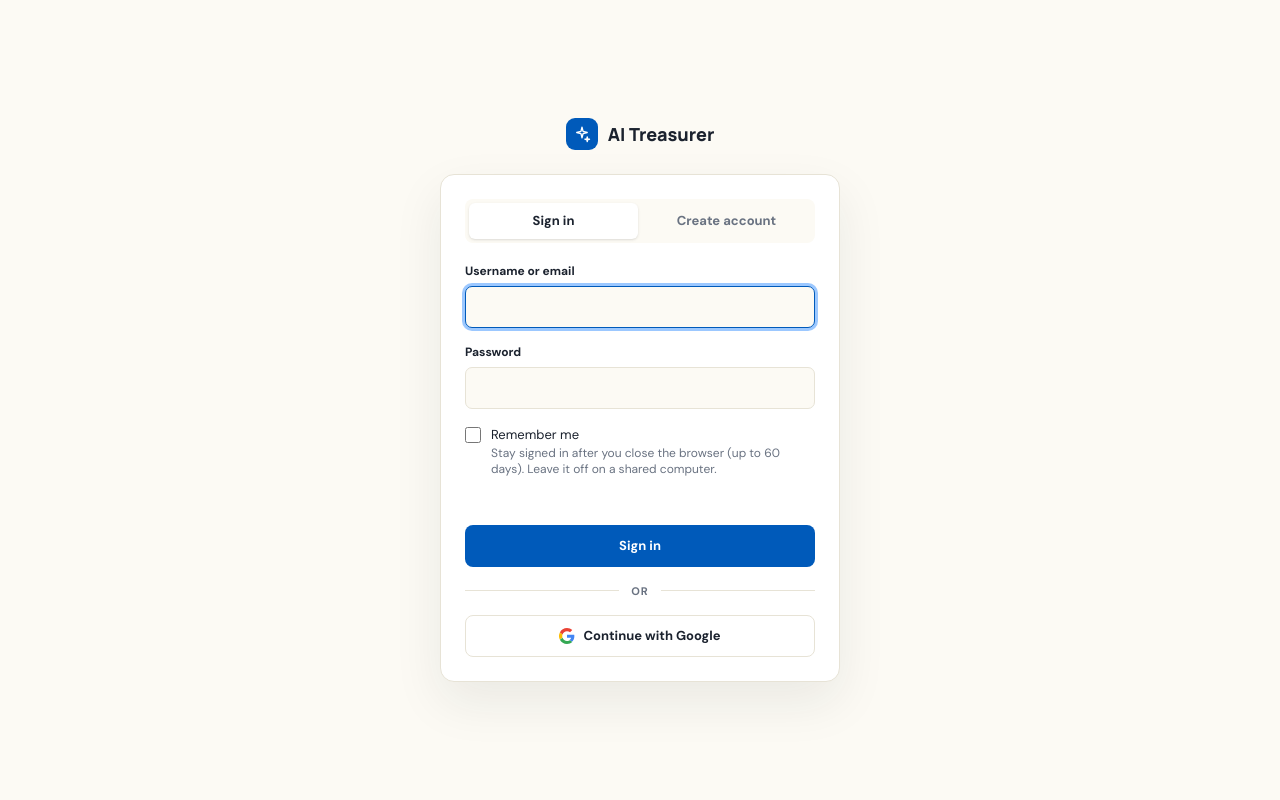
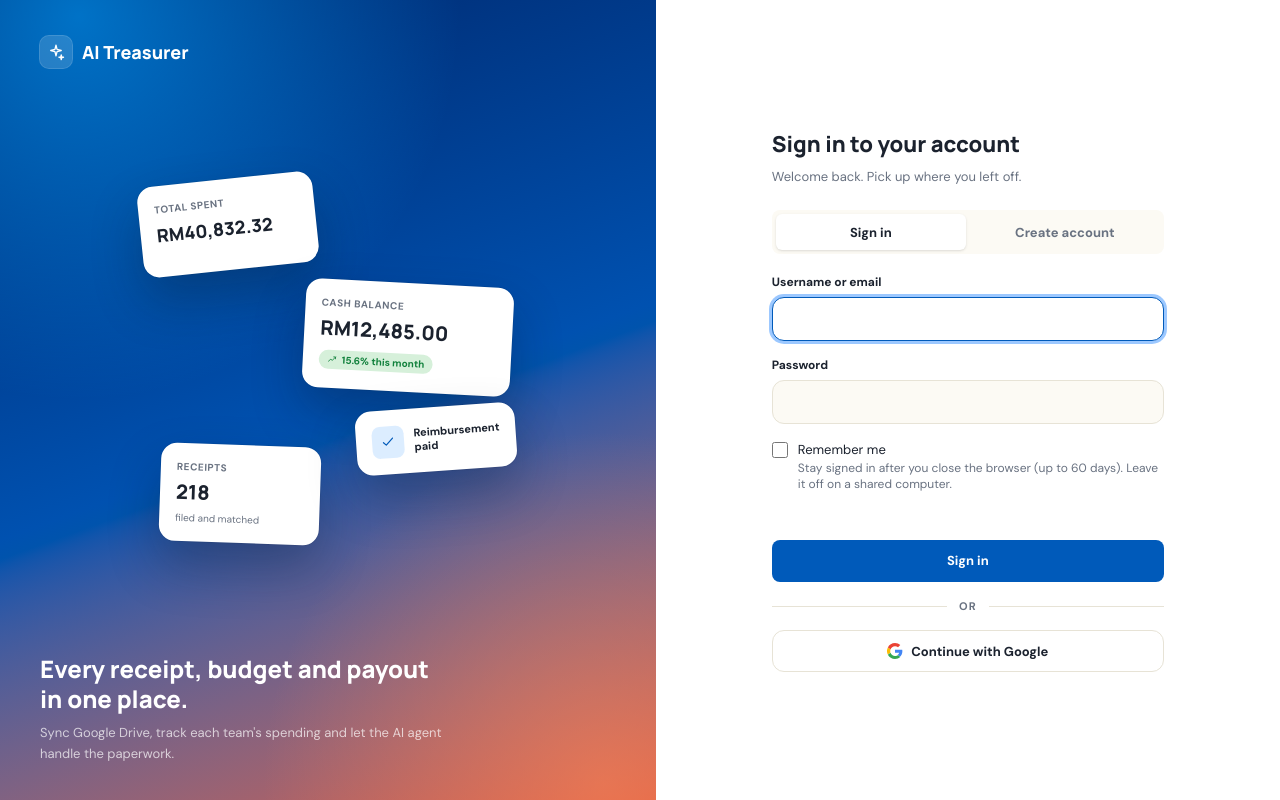
Before and after one commit to kalugb/ai-treasurer, a React app in the folder frontend/: page / in a window 1280 px wide. Built offline with nearby package versions, Linux system fonts and the light colour scheme; no server answers; the HTML template or start-up script is replaced by a standard one.

Commit message:
redesign login page

```diff
--- a/frontend/src/pages/Login.jsx
+++ b/frontend/src/pages/Login.jsx
@@ -3,9 +3,10 @@ import Icon from '../components/Icon'
 import { button } from '../components/button'
 import { useAuth } from '../context/auth'
 
-const field = 'h-10.5 w-full rounded-[7px] border border-line bg-paper px-3 text-[13px] text-ink outline-none focus:border-blue focus:shadow-[0_0_0_3px_var(--color-blue-ring)]'
+const field = 'h-11 w-full rounded-xl border border-line bg-paper px-3.75 text-[13px] text-ink outline-none transition-colors focus:border-blue focus:bg-white focus:shadow-[0_0_0_3px_var(--color-blue-ring)]'
 const label = 'grid gap-1.75 text-xs font-bold text-ink'
 const tab = 'h-9 flex-1 rounded-md text-[13px] font-bold transition-colors focus-visible:outline-[3px] focus-visible:outline-blue-ring'
+const floatCard = 'absolute rounded-2xl bg-white p-4 text-ink shadow-[0_24px_50px_rgb(10_20_40/30%)] ring-1 ring-black/5'
 
 const REDIRECT_ERRORS = { error: 'Google sign-in did not finish. Please try again.', disabled: 'This account is disabled.' }
 
@@ -26,6 +27,63 @@ function GoogleMark() {
 			<path fill="#FBBC05" d="M10.5 28.7a14.5 14.5 0 0 1 0-9.4l-7.9-6.1a24 24 0 0 0 0 21.6l7.9-6.1z" />
 			<path fill="#34A853" d="M24 48c6.5 0 11.9-2.1 15.9-5.8l-7.1-5.5c-2 1.4-4.6 2.3-8.8 2.3-6.3 0-11.6-4.1-13.5-9.8l-7.9 6.1C6.5 42.6 14.6 48 24 48z" />
 		</svg>
+	)
+}
+
+function BrandMark({ className = '' }) {
+	return (
+		<span className={`grid size-8 place-items-center rounded-[9px] ${className}`}><Icon name="spark" size={18} /></span>
+	)
+}
+
+// Decorative only: the marketing panel never shows real data.
+function Showcase() {
+	return (
+		<aside aria-hidden="true" className="relative hidden overflow-hidden bg-[linear-gradient(160deg,oklch(30%_0.13_258),oklch(45%_0.17_255)_52%,oklch(62%_0.16_32))] px-10 py-9 text-white lg:flex lg:flex-col">
+			<div className="pointer-events-none absolute inset-0 [background:radial-gradient(58%_48%_at_12%_2%,oklch(70%_0.2_250/60%),transparent),radial-gradient(52%_44%_at_92%_98%,oklch(78%_0.18_40/55%),transparent)]" />
+			<div className="relative flex items-center gap-2.5 font-display text-lg font-extrabold">
+				<BrandMark className="bg-white/15 ring-1 ring-white/25" />
+				AI Treasurer
+			</div>
+
+			<div className="relative my-auto grid place-items-center py-8">
+				<div className="relative h-[380px] w-[min(100%,360px)]">
+					<div className={`${floatCard} -left-2 top-2 w-44 -rotate-6`}>
+						<p className="text-[10px] font-bold tracking-wider text-muted uppercase">Total spent</p>
+						<p className="mt-1 font-display text-lg font-extrabold">RM40,832.32</p>
+						<div className="mt-3 flex items-end gap-1.5">
+							{[38, 66, 48, 30, 74].map((h, i) => (
+								<span key={i} className={`w-5 rounded-md ${i === 4 ? 'bg-blue' : i === 1 ? 'bg-green' : 'bg-brown-soft'}`} style={{ height: `${h}%` }} />
+							))}
+						</div>
+					</div>
+
+					<div className={`${floatCard} -right-1 top-28 w-52 rotate-3`}>
+						<p className="text-[10px] font-bold tracking-wider text-muted uppercase">Cash balance</p>
+						<p className="mt-1 font-display text-xl font-extrabold">RM12,485.00</p>
+						<p className="mt-2 inline-flex items-center gap-1 rounded-full bg-green-soft px-2 py-0.5 text-[10px] font-bold text-green">
+							<Icon name="trend" size={11} /> 15.6% this month
+						</p>
+					</div>
+
+					<div className={`${floatCard} bottom-2 left-3 w-40 rotate-2`}>
+						<p className="text-[10px] font-bold tracking-wider text-muted uppercase">Receipts</p>
+						<p className="mt-1 font-display text-xl font-extrabold">218</p>
+						<p className="mt-1 text-[10px] text-muted">filed and matched</p>
+					</div>
+
+					<div className={`${floatCard} bottom-20 -right-2 flex w-40 rotate-[-4deg] items-center gap-2.5 p-3`}>
+						<span className="grid size-8 shrink-0 place-items-center rounded-lg bg-blue-soft text-blue"><Icon name="check" size={16} /></span>
+						<span className="text-[11px] font-bold leading-tight">Reimbursement paid</span>
+					</div>
+				</div>
+			</div>
+
+			<div className="relative max-w-[38ch]">
+				<p className="font-display text-2xl font-extrabold leading-tight">Every receipt, budget and payout in one place.</p>
+				<p className="mt-2 text-[13px] leading-relaxed text-white/70">Sync Google Drive, track each team's spending and let the AI agent handle the paperwork.</p>
+			</div>
+		</aside>
 	)
 }
 
@@ -62,14 +120,20 @@ export default function Login() {
 	}
 
 	return (
-		<main className="grid min-h-svh place-items-center bg-paper px-4 py-10">
-			<div className="w-[min(100%,400px)]">
-				<div className="mb-6 flex items-center justify-center gap-2.5 font-display text-lg font-extrabold text-ink">
-					<span className="grid size-8 place-items-center rounded-[9px] bg-blue text-white"><Icon name="spark" size={18} /></span>
-					AI Treasurer
-				</div>
-				<div className="rounded-[14px] border border-line bg-white p-6 shadow-[0_20px_50px_rgb(28_35_36/8%)] max-[420px]:p-4.5">
-					<div className="mb-5 flex gap-1 rounded-lg bg-paper p-1" role="tablist" aria-label="Account">
+		<main className="grid min-h-svh bg-paper lg:grid-cols-[1.05fr_1fr]">
+			<Showcase />
+
+			<section className="grid place-items-center px-4 py-10 lg:bg-white">
+				<div className="w-[min(100%,392px)] rounded-[18px] border border-line bg-white p-6 shadow-[0_20px_50px_rgb(28_35_36/8%)] max-[420px]:p-4.5 lg:border-0 lg:p-0 lg:shadow-none">
+					<div className="mb-7 flex items-center justify-center gap-2.5 font-display text-lg font-extrabold text-ink lg:hidden">
+						<BrandMark className="bg-blue text-white" />
+						AI Treasurer
+					</div>
+
+					<h1 className="font-display text-[22px] font-extrabold text-ink">{signingIn ? 'Sign in to your account' : 'Create your account'}</h1>
+					<p className="mt-1.5 text-[13px] text-muted">{signingIn ? 'Welcome back. Pick up where you left off.' : 'Start tracking every team budget in minutes.'}</p>
+
+					<div className="mt-6 mb-5 flex gap-1 rounded-lg bg-paper p-1" role="tablist" aria-label="Account">
 						<button type="button" role="tab" aria-selected={signingIn} className={`${tab} ${signingIn ? 'bg-white text-ink shadow-sm' : 'text-muted hover:text-ink'}`} onClick={() => { setMode('signin'); setError('') }}>Sign in</button>
 						<button type="button" role="tab" aria-selected={!signingIn} className={`${tab} ${!signingIn ? 'bg-white text-ink shadow-sm' : 'text-muted hover:text-ink'}`} onClick={() => { setMode('signup'); setError('') }}>Create account</button>
 					</div>
@@ -100,15 +164,15 @@ export default function Login() {
 						</label>
 						<p className="min-h-4 text-xs text-red" role="alert" aria-live="polite">{error}</p>
 						<button type="submit" className={`${button.primary} w-full`} disabled={busy}>
-							{busy && <Icon name="spinner" size={16} className="shrink-0" />}
+							{busy && <Icon name="spinner" size={16} />}
 							{signingIn ? 'Sign in' : 'Create account'}
 						</button>
 					</form>
 
 					<div className="my-4 flex items-center gap-3 text-[11px] font-bold tracking-widest text-muted uppercase"><span className="h-px flex-1 bg-line" />or<span className="h-px flex-1 bg-line" /></div>
-					<a className="inline-flex min-h-10.5 w-full items-center justify-center gap-2 rounded-lg border border-line bg-white px-3.75 text-[13px] font-bold text-ink transition-colors hover:bg-paper focus-visible:outline-[3px] focus-visible:outline-blue-ring focus-visible:outline-offset-2" href={googleUrl(remember)}><GoogleMark />Continue with Google</a>
+					<a className="inline-flex min-h-10.5 w-full items-center justify-center gap-2 rounded-xl border border-line bg-white px-3.75 text-[13px] font-bold text-ink transition-colors hover:bg-paper focus-visible:outline-[3px] focus-visible:outline-blue-ring focus-visible:outline-offset-2" href={googleUrl(remember)}><GoogleMark />Continue with Google</a>
 				</div>
-			</div>
+			</section>
 		</main>
 	)
 }
```
